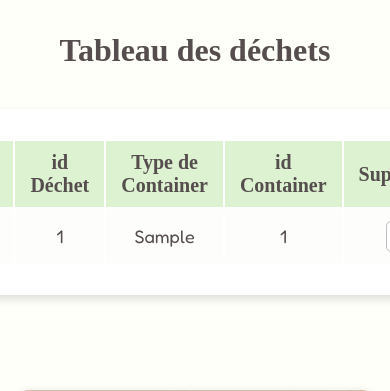
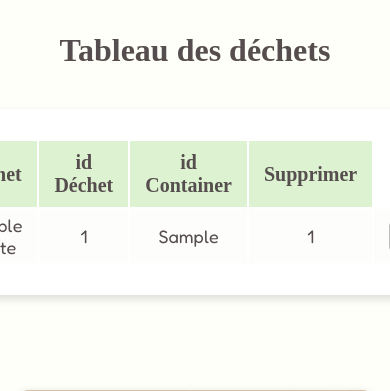
Before and after one commit to Anais-DZ/Verify-admin, a PHP site: page / in a window 390 px wide; the page is wider, and only the part inside the window is pictured. Shown: the part 237-628 px from the top of that part. Run offline with PHP 8.4, Linux system fonts and the light colour scheme; tables that the repository leaves empty or names only in its code hold one stand-in row (values such as "Sample post"); some web fonts are replaced.

Commit message:
disparition colonne container mobile first

```diff
--- a/styles/administration.css
+++ b/styles/administration.css
@@ -112,6 +112,14 @@ td {
     cursor:pointer;
 }
 
+@media (max-width: 585px) {
+
+    #container {
+        display: none;
+    }
+
+}
+
 @media (min-width: 590px) {
 
     table {
@@ -130,5 +138,4 @@ td {
     #titleList {
         margin-top: 35px;
     }
-
 }
--- a/view/viewAdminWaste.php
+++ b/view/viewAdminWaste.php
@@ -67,7 +67,7 @@
                                 <tr>
                                     <th>Déchet</th>
                                     <th class='idWasteContainer'>id Déchet</th>
-                                    <th>Type de Container</th>
+                                    <th id='container' >Type de Container</th>
                                     <th class='idWasteContainer'>id Container</th>
                                     <th>Supprimer</th>
                                 </tr>
```
